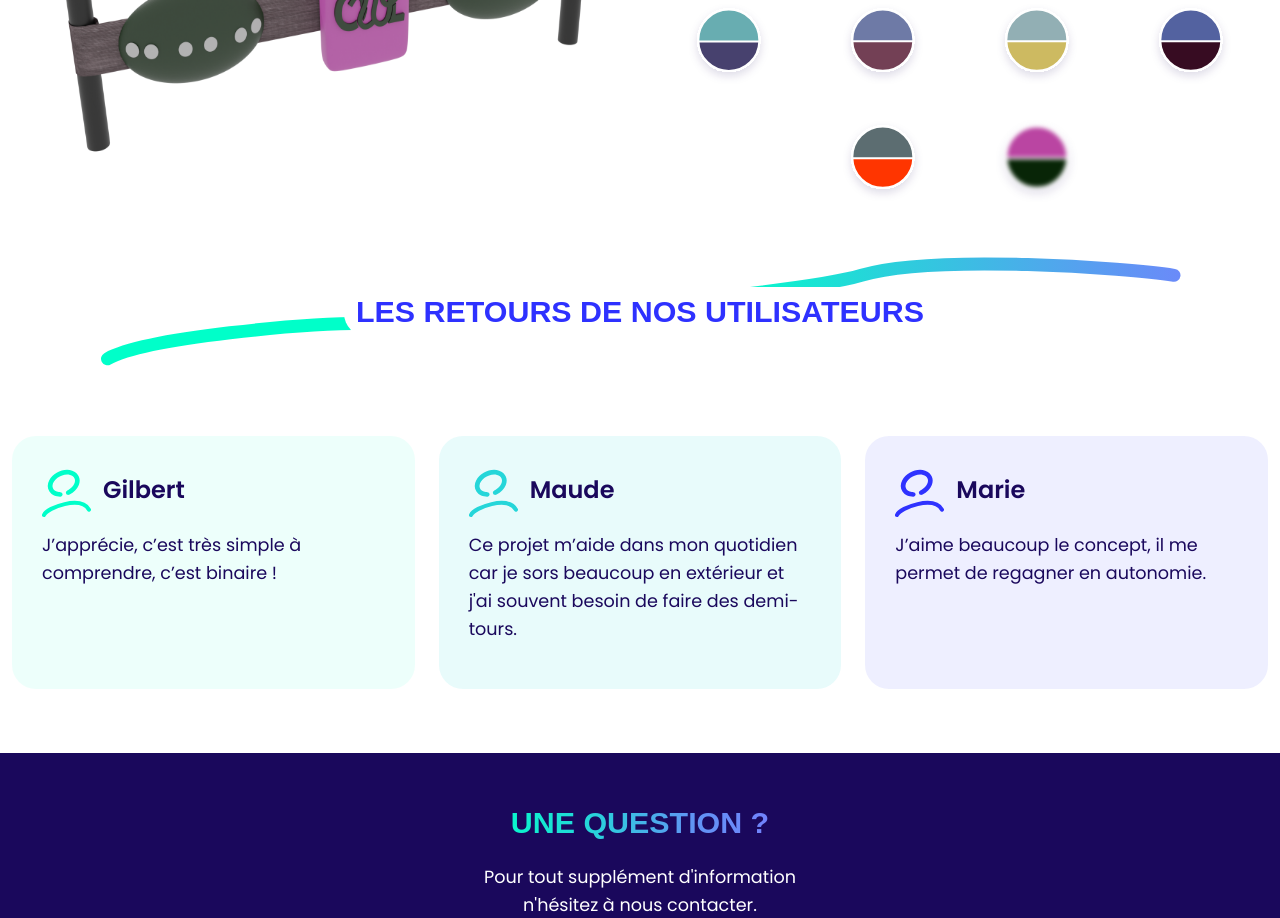
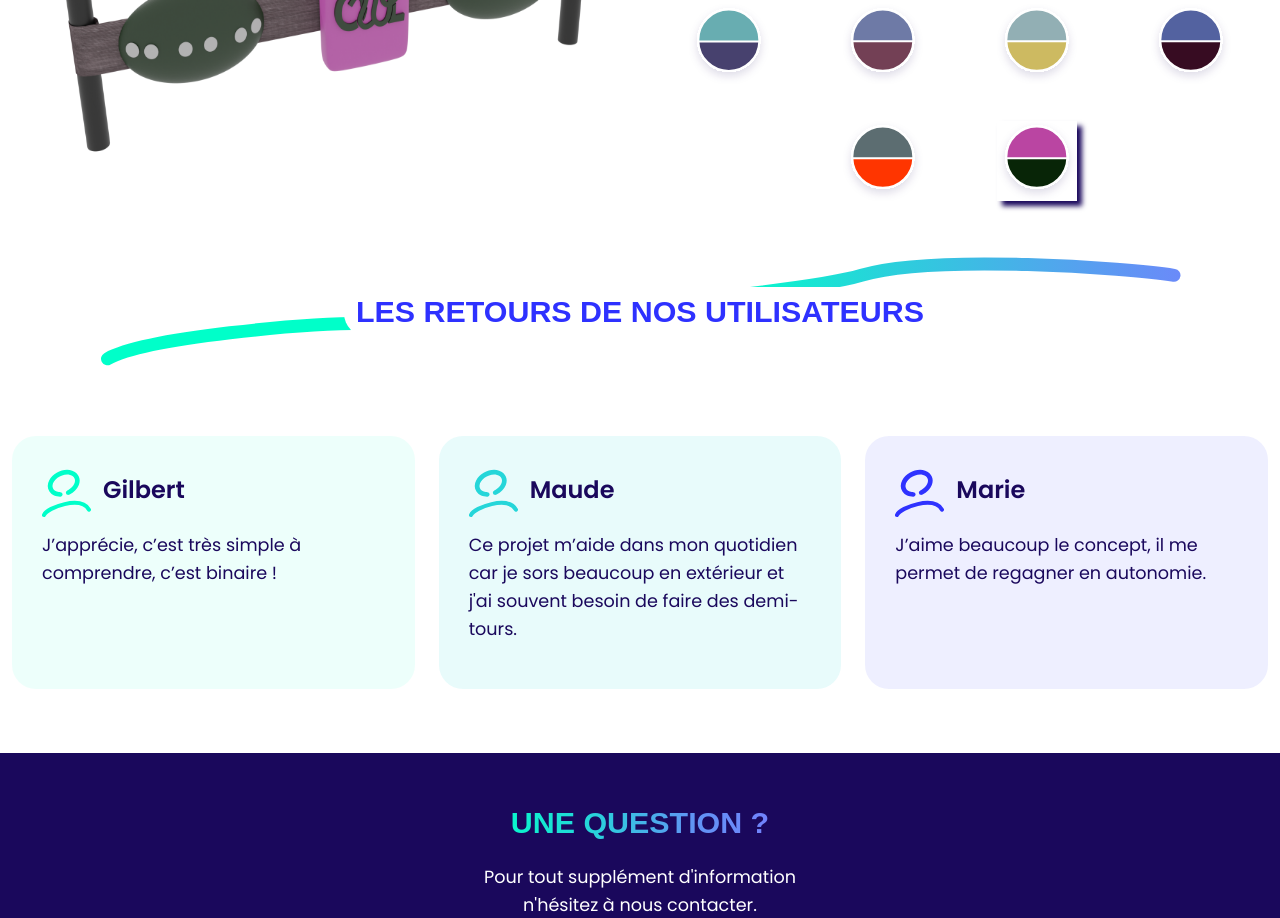
Before and after one commit to MathieuDubart/owl-website, a Vue app: page / in a window 1280 px wide. Shown: the part 3180-4098 px from the top of the page. Built offline with nearby package versions, Linux system fonts and the light colour scheme; a web font is replaced by a local one.

Commit message:
fixing shadow

```diff
--- a/src/assets/main.css
+++ b/src/assets/main.css
@@ -330,7 +330,7 @@ a.link:hover{
 }
 
 [type=radio]:checked + img {
-  filter: blur(2px);
+  box-shadow: 5px 5px 5px #1A085C;
 }
 
 
```
